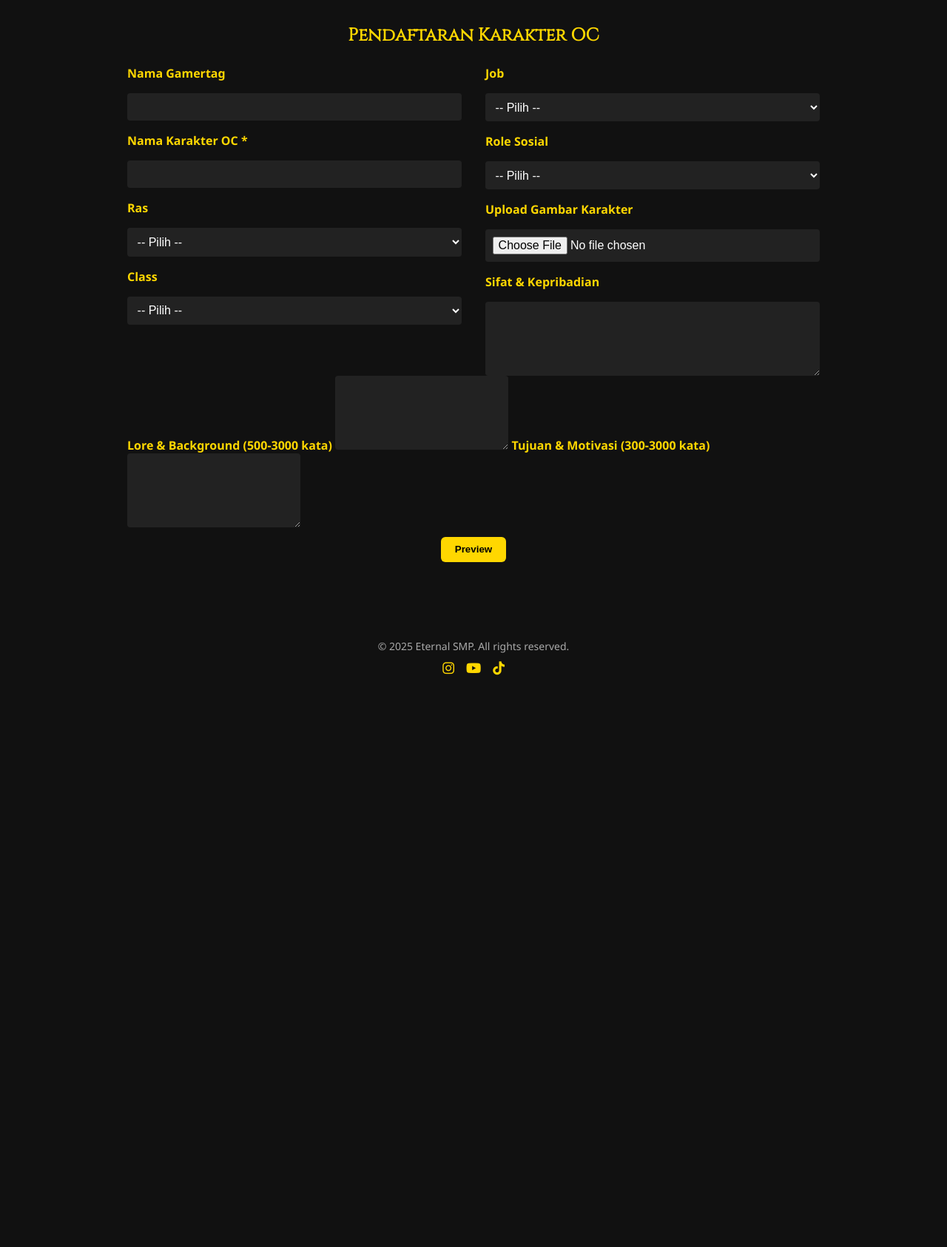
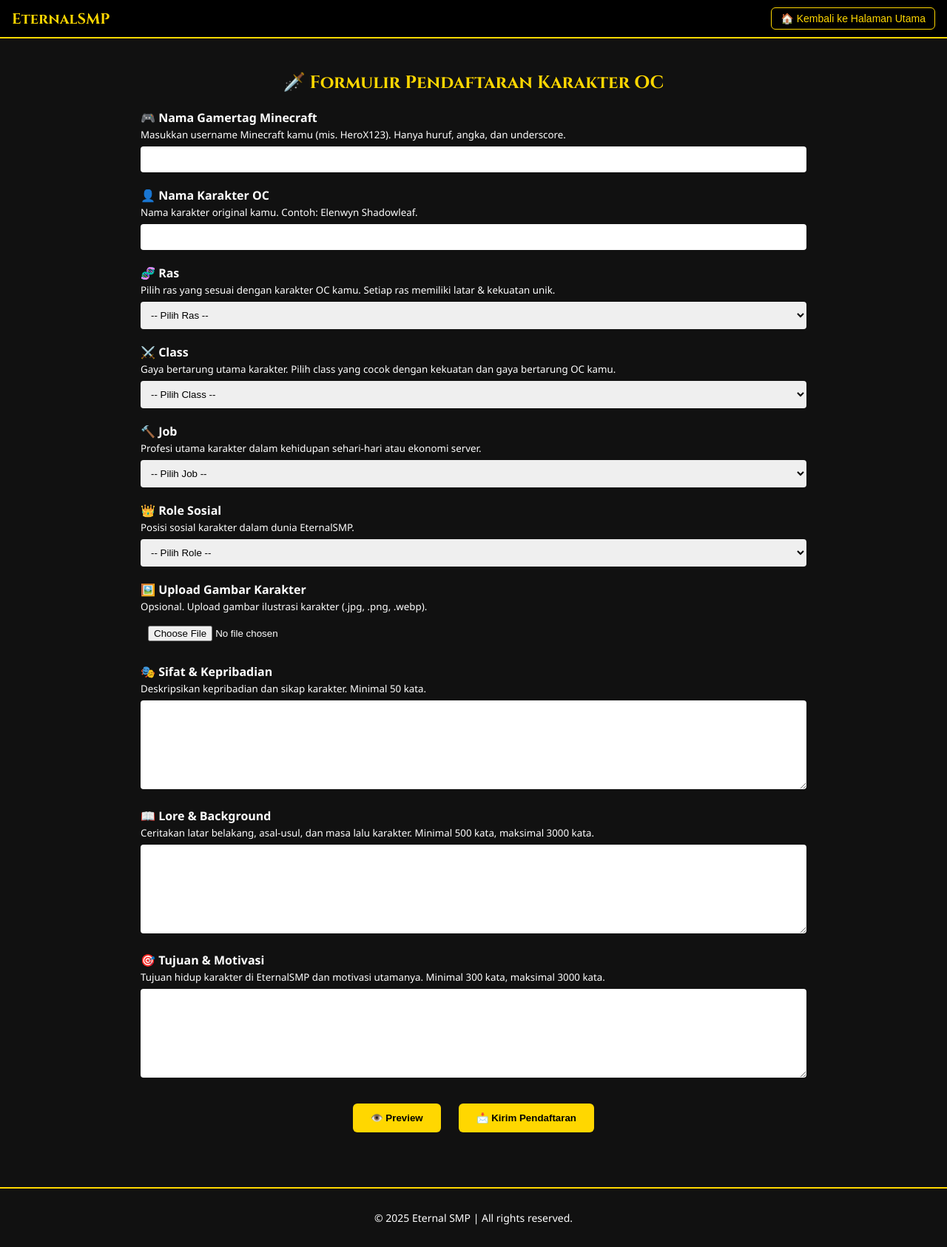
Before and after one commit to marcellnw/eternalsmpoc, a plain HTML site: page page2.html in a window 1280 px wide. Shown: the whole page at 74% size. Before the commit the page ends 931 px from the top, so only its background shows below. Drawn offline with Linux system fonts and the light colour scheme.

Commit message:
Update page2.html

```diff
--- a/page2.html
+++ b/page2.html
@@ -1,46 +1,138 @@
-<!DOCTYPE html><html lang="id">
+<!DOCTYPE html>
+<html lang="id">
 <head>
   <meta charset="UTF-8" />
-  <meta name="viewport" content="width=device-width, initial-scale=1.0" />
-  <title>EternalSMP | Pendaftaran OC</title>
-  <link rel="stylesheet" href="https://cdnjs.cloudflare.com/ajax/libs/font-awesome/6.4.0/css/all.min.css">
+  <meta name="viewport" content="width=device-width, initial-scale=1.0"/>
+  <title>Pendaftaran Karakter OC – EternalSMP</title>
+  <link rel="stylesheet" href="https://cdnjs.cloudflare.com/ajax/libs/font-awesome/6.4.0/css/all.min.css"/>
+  <link href="https://fonts.googleapis.com/css2?family=Cinzel:wght@700&display=swap" rel="stylesheet"/>
   <style>
-    @import url('https://fonts.googleapis.com/css2?family=Cinzel&display=swap');
-    * {margin: 0; padding: 0; box-sizing: border-box;}
-    body {font-family: 'Segoe UI', sans-serif; background: #111; color: #fff;}
-    .container {display: none; padding: 2rem; max-width: 1000px; margin: auto;}
-    .container.active {display: block;}
-    h2 {font-family: 'Cinzel', serif; color: #ffd700; margin-bottom: 1.5rem; text-align: center;}
-    .form-columns {display: flex; flex-wrap: wrap; gap: 2rem;}
-    .form-left, .form-right {flex: 1 1 300px; display: flex; flex-direction: column; gap: 1rem;}
-    label {font-weight: bold; color: #ffd700;}
-    input, select, textarea {padding: 0.6rem; font-size: 1rem; border: none; border-radius: 4px; background: #222; color: #fff;}
-    textarea {resize: vertical; min-height: 100px;}
-    button.btn {background: #ffd700; color: #000; font-weight: bold; padding: 0.6rem 1.2rem; border: none; border-radius: 6px; cursor: pointer; margin: 0.5rem auto; display: block;}
-    .btn:hover {opacity: 0.9;}
-    footer {text-align: center; margin-top: 3rem; padding: 1rem 0; color: #aaa; font-size: 14px;}
-    .social {list-style: none; display: flex; justify-content: center; gap: 1rem; margin-top: 0.5rem;}
-    .social li a {color: #ffd700; font-size: 18px;}
-    .dropdown-menu a {color: #ffd700; display: block; padding: 10px; text-decoration: none; border-top: 1px solid #444; background: #000; text-align: center;}
-    .hidden {display: none !important;}
-    #statsContent {font-size: 0.9rem; line-height: 1.5; white-space: pre-wrap; word-wrap: break-word;}
-    #previewContent {white-space: pre-wrap; background: #000; border: 1px solid #ffd700; padding: 1rem; border-radius: 8px;}
+    :root {
+      --gold: #ffd700;
+    }
+    body {
+      background: #111;
+      color: #fff;
+      font-family: 'Segoe UI', sans-serif;
+      margin: 0;
+      padding: 0;
+    }
+    header {
+      background: #000;
+      border-bottom: 2px solid var(--gold);
+      padding: 10px 16px;
+      display: flex;
+      justify-content: space-between;
+      align-items: center;
+    }
+    .logo {
+      font-family: 'Cinzel', serif;
+      color: var(--gold);
+      font-size: 20px;
+    }
+    .btn-back {
+      background: none;
+      color: var(--gold);
+      border: 1px solid var(--gold);
+      padding: 6px 12px;
+      font-size: 14px;
+      border-radius: 6px;
+      cursor: pointer;
+    }
+    .container {
+      max-width: 900px;
+      margin: 0 auto;
+      padding: 24px;
+    }
+    h2 {
+      font-family: 'Cinzel', serif;
+      color: var(--gold);
+      text-align: center;
+    }
+    label {
+      font-weight: bold;
+      margin-top: 1rem;
+      display: block;
+    }
+    input, select, textarea {
+      width: 100%;
+      padding: 10px;
+      margin-top: 6px;
+      border: none;
+      border-radius: 4px;
+      box-sizing: border-box;
+    }
+    textarea {
+      min-height: 120px;
+      resize: vertical;
+    }
+    .form-group {
+      margin-bottom: 20px;
+    }
+    .btn {
+      background: var(--gold);
+      color: #000;
+      border: none;
+      padding: 12px 24px;
+      border-radius: 6px;
+      cursor: pointer;
+      font-weight: bold;
+      margin: 10px;
+    }
+    .actions {
+      text-align: center;
+      margin-top: 20px;
+    }
+    footer {
+      background: #000;
+      border-top: 2px solid var(--gold);
+      text-align: center;
+      padding: 12px;
+      font-size: 14px;
+      margin-top: 40px;
+    }
+    @media (max-width: 768px) {
+      .container {
+        padding: 12px;
+      }
+      .btn {
+        width: 100%;
+      }
+      header {
+        flex-direction: column;
+        gap: 12px;
+        align-items: flex-start;
+      }
+    }
   </style>
 </head>
 <body>
-<audio id="clickSound" src="https://raw.githubusercontent.com/marcellnw/eternalsmp-pendaftaran-oc/main/click.m4a"></audio>
-<audio id="Click2Sound" src="https://raw.githubusercontent.com/marcellnw/eternalsmp-pendaftaran-oc/main/Click2.m4a"></audio><!-- Form Page --><div class="container active" id="formPage">
-  <h2>Pendaftaran Karakter OC</h2>
+
+<header>
+  <div class="logo">EternalSMP</div>
+  <button class="btn-back" onclick="window.location.href='index.html'">🏠 Kembali ke Halaman Utama</button>
+</header>
+
+<div class="container">
+  <h2>🗡️ Formulir Pendaftaran Karakter OC</h2>
   <form id="ocForm">
-    <div class="form-columns">
-      <div class="form-left">
-        <label for="gamertag">Nama Gamertag</label>
-        <input type="text" id="gamertag" name="gamertag" required><label for="ocname">Nama Karakter OC *</label>
-    <input type="text" id="ocname" name="ocname" required>
+    <div class="form-group">
+      <label for="gamertag">🎮 Nama Gamertag Minecraft</label>
+      <small>Masukkan username Minecraft kamu (mis. HeroX123). Hanya huruf, angka, dan underscore.</small>
+      <input type="text" id="gamertag" name="gamertag" required pattern="[a-zA-Z0-9_]{3,16}" />
+    </div>
 
-    <label for="race">Ras</label>
+    <div class="form-group">
+      <label for="ocname">👤 Nama Karakter OC</label>
+      <small>Nama karakter original kamu. Contoh: Elenwyn Shadowleaf.</small>
+      <input type="text" id="ocname" name="ocname" required pattern="[a-zA-Z\s]{3,}" />
+    </div>
+
+    <div class="form-group">
+      <label for="race">🧬 Ras</label>
+      <small>Pilih ras yang sesuai dengan karakter OC kamu. Setiap ras memiliki latar & kekuatan unik.</small>
       <select id="race" name="race" required>
-      <option value="">-- Pilih --</option>
+        <option value="">-- Pilih Ras --</option>
         <option value="Euria">Euria - Peri cahaya, penjaga alam</option>
         <option value="Graveth">Graveth - Ras kuat ahli sihir gelap</option>
         <option value="Maredien">Maredien - Bangsawan diplomatis</option>
@@ -48,10 +140,13 @@
         <option value="Diablonic">Diablonic - Iblis haus kuasa</option>
         <option value="Laurian">Laurian - Pemburu & pelindung hutan</option>
       </select>
+    </div>
 
-    <label for="class">Class</label>
+    <div class="form-group">
+      <label for="class">⚔️ Class</label>
+      <small>Gaya bertarung utama karakter. Pilih class yang cocok dengan kekuatan dan gaya bertarung OC kamu.</small>
       <select id="class" name="class" required>
-      <option value="">-- Pilih --</option>
+        <option value="">-- Pilih Class --</option>
         <option>Warrior - Petarung seimbang</option>
         <option>Berserker - Liar & brutal</option>
         <option>Tank - Pertahanan tinggi</option>
@@ -64,120 +159,173 @@
       </select>
     </div>
 
-  <div class="form-right">
-    <label for="job">Job</label>
+    <div class="form-group">
+      <label for="job">🔨 Job</label>
+      <small>Profesi utama karakter dalam kehidupan sehari-hari atau ekonomi server.</small>
       <select id="job" name="job" required>
-      <option value="">-- Pilih --</option>
+        <option value="">-- Pilih Job --</option>
         <option>Alchemist - Pembuat ramuan</option>
         <option>Blacksmith - Pandai besi</option>
         <option>Trader - Ahli jual beli</option>
         <option>Farmer - Petani</option>
         <option>Nitwit - Awal tanpa keahlian</option>
       </select>
+    </div>
 
-    <label for="role">Role Sosial</label>
+    <div class="form-group">
+      <label for="role">👑 Role Sosial</label>
+      <small>Posisi sosial karakter dalam dunia EternalSMP.</small>
       <select id="role" name="role" required>
-      <option value="">-- Pilih --</option>
+        <option value="">-- Pilih Role --</option>
         <option>Raja - Pemimpin utama</option>
         <option>Bangsawan - Tokoh berpengaruh</option>
         <option>Royalis - Pendukung kerajaan</option>
         <option>Worker - Rakyat biasa</option>
       </select>
+    </div>
 
-    <label for="image">Upload Gambar Karakter</label>
+    <div class="form-group">
+      <label for="image">🖼️ Upload Gambar Karakter</label>
+      <small>Opsional. Upload gambar ilustrasi karakter (.jpg, .png, .webp).</small>
       <input type="file" id="image" name="image" accept="image/*" />
+    </div>
 
-    <label for="sifat">Sifat & Kepribadian</label>
+    <div class="form-group">
+      <label for="sifat">🎭 Sifat & Kepribadian</label>
+      <small>Deskripsikan kepribadian dan sikap karakter. Minimal 50 kata.</small>
       <textarea id="sifat" name="sifat" minlength="50" required></textarea>
+    </div>
+
+    <div class="form-group">
+      <label for="lore">📖 Lore & Background</label>
+      <small>Ceritakan latar belakang, asal-usul, dan masa lalu karakter. Minimal 500 kata, maksimal 3000 kata.</small>
+      <textarea id="lore" name="lore" minlength="500" maxlength="3000" required></textarea>
+    </div>
+
+    <div class="form-group">
+      <label for="tujuan">🎯 Tujuan & Motivasi</label>
+      <small>Tujuan hidup karakter di EternalSMP dan motivasi utamanya. Minimal 300 kata, maksimal 3000 kata.</small>
+      <textarea id="tujuan" name="tujuan" minlength="300" maxlength="3000" required></textarea>
+    </div>
+
+    <div class="actions">
+      <button type="button" class="btn" onclick="showPreview()">👁️ Preview</button>
+      <button type="button" class="btn" onclick="submitToDiscord()">📩 Kirim Pendaftaran</button>
+    </div>
+  </form>
+
+  <div id="previewBox" style="display:none; background:#222; border:1px solid #888; padding:16px; border-radius:8px; margin-top:24px; color:#fff;">
+    <h3 style="color:#ffd700;">👁️ Preview Data</h3>
+    <pre id="previewContent" style="white-space:pre-wrap;"></pre>
   </div>
 </div>
 
-<label for="lore">Lore & Background (500-3000 kata)</label>
-<textarea id="lore" name="lore" minlength="3000" required></textarea>
+<!-- 🔊 Suara Klik -->
+<audio id="clickSound" src="https://raw.githubusercontent.com/marcellnw/eternalsmp-pendaftaran-oc/main/click.m4a"></audio>
+<audio id="Click2Sound" src="https://raw.githubusercontent.com/marcellnw/eternalsmp-pendaftaran-oc/main/Click2.m4a"></audio>
 
-<label for="tujuan">Tujuan & Motivasi (300-3000 kata)</label>
-<textarea id="tujuan" name="tujuan" minlength="1000" required></textarea>
+<!-- Footer -->
+<footer style="background:#111; color:#fff; text-align:center; padding:16px; font-size:14px;">
+  <p>&copy; 2025 Eternal SMP | All rights reserved.</p>
+</footer>
 
-<div style="text-align:center">
-  <button type="button" class="btn" onclick="showPreview()">Preview</button>
-</div>
-
-  </form>
-</div><!-- Preview Page --><div class="container hidden" id="previewPage">
-  <h2>Preview Karakter OC</h2>
-  <pre id="previewContent"></pre>
-  <div style="text-align:center">
-    <button class="btn" onclick="showPage('formPage')">Kembali ke Formulir</button>
-    <button class="btn" onclick="submitToDiscord()">Kirim Pendaftaran</button>
-  </div>
-</div><script>
-function playClick() { document.getElementById("clickSound").play(); }
-function showPage(id) {
-  document.querySelectorAll(".container").forEach(c => c.classList.remove("active"));
-  document.getElementById(id).classList.add("active");
+<!-- JavaScript -->
+<script>
+function playClick() {
+  document.getElementById("clickSound").play();
+}
+function playClick2() {
+  document.getElementById("Click2Sound").play();
 }
 
 function showPreview() {
   const form = document.getElementById("ocForm");
-  if (!form.checkValidity()) return form.reportValidity();
+  if (!form.checkValidity()) {
+    form.reportValidity();
+    return;
+  }
+
   const data = new FormData(form);
-  let content = "";
-  for (let [key, value] of data.entries()) {
+  let output = "";
+  for (const [key, val] of data.entries()) {
     if (key !== "image") {
-      content += `${key.charAt(0).toUpperCase() + key.slice(1)}:\n${value}\n\n`;
+      output += `🔸 ${key.charAt(0).toUpperCase() + key.slice(1)}:\n${val}\n\n`;
     }
   }
-  document.getElementById("previewContent").innerText = content;
-  showPage("previewPage");
+  document.getElementById("previewContent").innerText = output;
+  document.getElementById("previewBox").style.display = "block";
+  playClick();
 }
 
 async function submitToDiscord() {
   const form = document.getElementById("ocForm");
+  if (!form.checkValidity()) {
+    form.reportValidity();
+    return;
+  }
+
+  if (!confirm("Apakah kamu yakin ingin mengirim pendaftaran ini ke Discord?")) return;
+
   const data = new FormData(form);
-  const webhook = "https://discord.com/api/webhooks/1389899055672594494/ap4v8BlHwvs8JL8RXmisbPcZDsBZBCImJfkQdawlXPKAN8Uw8rWKPLSnL7P5WOf5vDm5";
   const fields = [];
-  for (let [key, value] of data.entries()) {
+  for (const [key, value] of data.entries()) {
     if (key !== "image" && value.trim()) {
-      fields.push({name: key.charAt(0).toUpperCase() + key.slice(1), value: value.trim().slice(0, 1024)});
+      fields.push({
+        name: key.replace(/^\w/, c => c.toUpperCase()),
+        value: value.trim().slice(0, 1024),
+        inline: false
+      });
     }
   }
+
+  const webhookURL = "https://discord.com/api/webhooks/1389899055672594494/ap4v8BlHwvs8JL8RXmisbPcZDsBZBCImJfkQdawlXPKAN8Uw8rWKPLSnL7P5WOf5vDm5";
+
   try {
-    const image = data.get("image");
-    if (image && image.name) {
-      const buf = await image.arrayBuffer();
-      const blob = new Blob([buf], { type: image.type });
+    let response;
+    const imageFile = data.get("image");
+
+    if (imageFile && imageFile.name) {
+      const buffer = await imageFile.arrayBuffer();
+      const blob = new Blob([buffer], { type: imageFile.type });
       const formData = new FormData();
-      formData.append("file", blob, image.name);
+      formData.append("file", blob, imageFile.name);
       formData.append("payload_json", JSON.stringify({
         username: "EternalSMP OC Register",
-        embeds: [{ title: "Pendaftaran OC Baru", color: 0xFFD700, fields, image: { url: `attachment://${image.name}` } }]
+        embeds: [{
+          title: "🛡️ Pendaftaran Karakter OC",
+          description: "Pendaftaran karakter baru telah dikirim!",
+          color: 0xffd700,
+          fields,
+          image: { url: "attachment://" + imageFile.name }
+        }]
       }));
-      await fetch(webhook, { method: "POST", body: formData });
+      response = await fetch(webhookURL, { method: "POST", body: formData });
     } else {
-      await fetch(webhook, {
+      response = await fetch(webhookURL, {
         method: "POST",
         headers: { "Content-Type": "application/json" },
         body: JSON.stringify({
           username: "EternalSMP OC Register",
-          embeds: [{ title: "Pendaftaran OC Baru", color: 0xFFD700, fields }]
+          embeds: [{
+            title: "🛡️ Pendaftaran Karakter OC",
+            description: "Pendaftaran karakter baru telah dikirim!",
+            color: 0xffd700,
+            fields
+          }]
         })
       });
     }
+
+    if (!response.ok) throw new Error("Gagal mengirim data ke Discord.");
     alert("✅ Pendaftaran berhasil dikirim!");
     form.reset();
-    showPage("formPage");
-  } catch (e) {
-    console.error(e);
-    alert("❌ Gagal mengirim ke Discord.");
+    document.getElementById("previewBox").style.display = "none";
+    playClick();
+  } catch (err) {
+    alert("❌ Gagal mengirim ke Discord. Silakan coba lagi.");
+    console.error(err);
   }
 }
-</script><footer>
-  <p>&copy; 2025 Eternal SMP. All rights reserved.</p>
-  <ul class="social">
-    <li><a href="https://instagram.com/eternalsmp"><i class="fab fa-instagram"></i></a></li>
-    <li><a href="https://youtube.com/@eternalsmpserver"><i class="fab fa-youtube"></i></a></li>
-    <li><a href="https://www.tiktok.com/@eternalsmpserver"><i class="fab fa-tiktok"></i></a></li>
-  </ul>
-</footer>
+</script>
 </body>
 </html>
```
Lines whose indentation alone changed are shown as unchanged.
